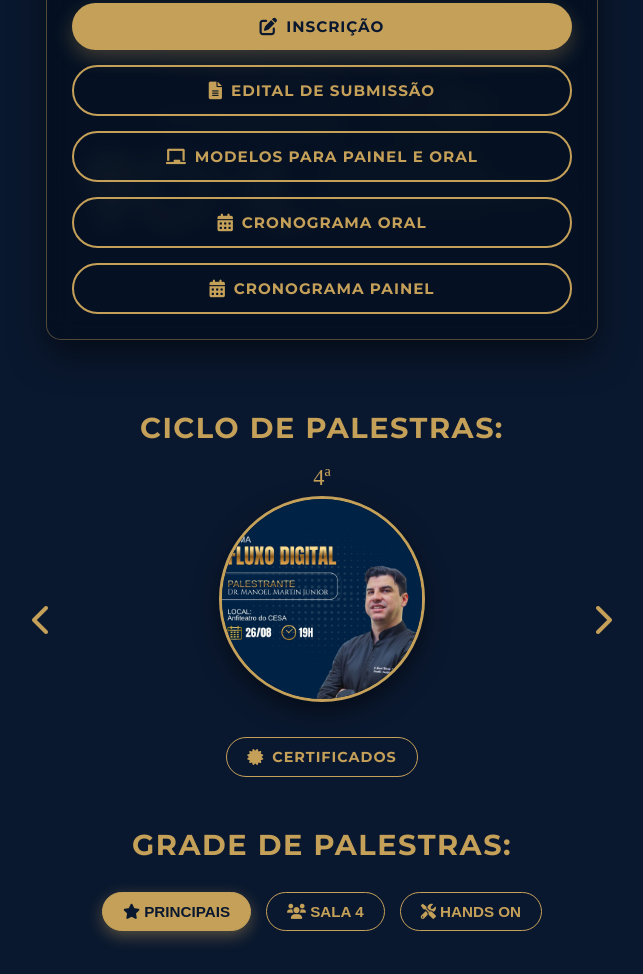
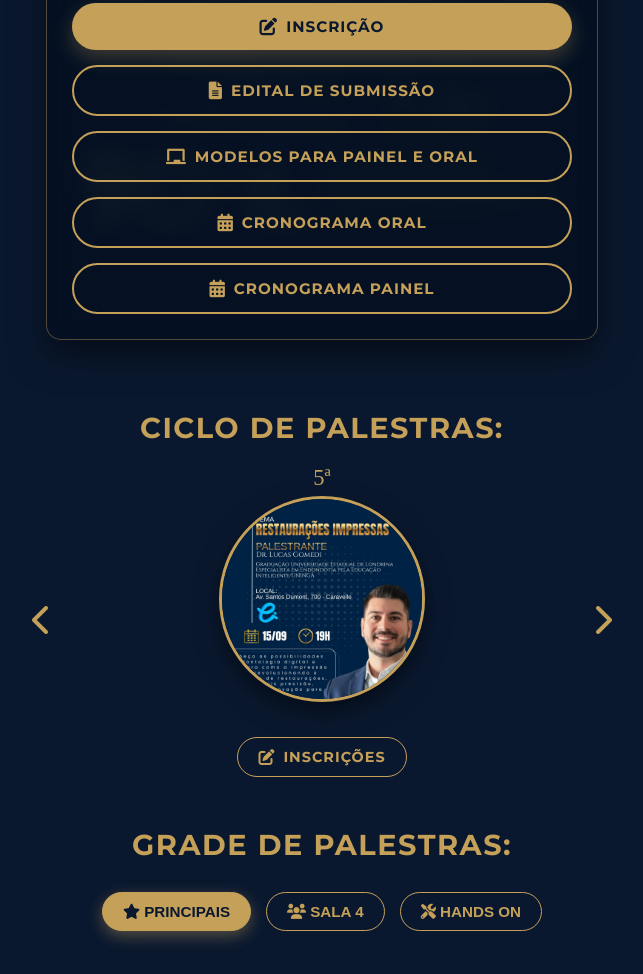
Before and after one commit to mpaivaluz/congressouel, a plain HTML site: page index.html in a window 1280 px wide. Shown: the part 306-1280 px from the top of the page, without its empty margins (318-961 px from the left). Drawn offline with Linux system fonts and the light colour scheme.

Commit message:
feat: add fifth lecture to carousel and update index configuration

```diff
--- a/index.html
+++ b/index.html
@@ -142,14 +142,25 @@
                         </a>
                     </div>
 
-                    <!-- Palestra 4 (Atual) -->
-                    <div class="palestra-item" id="palestra-3">
+                    <!-- Palestra 4 -->
+                    <div class="palestra-item" id="palestra-3" style="display: none;">
                         <span class="numero-palestra">4ª</span>
                         <img src="Imagem_palestra_4.jpg" alt="Palestra 04" class="imagem-palestra">
                         <h3 class="nome-palestra"></h3>
                         <a href="https://drive.google.com/drive/folders/1kUg4bgHxomp9b1c14CNDEZusxYs87mvN"
                             target="_blank" class="btn-certificados">
                             <i class="fas fa-certificate"></i> Certificados
+                        </a>
+                    </div>
+
+                    <!-- Palestra 5 (Atual) -->
+                    <div class="palestra-item" id="palestra-4">
+                        <span class="numero-palestra">5ª</span>
+                        <img src="imagem_palestra5.jpg" alt="Palestra 05" class="imagem-palestra">
+                        <h3 class="nome-palestra"></h3>
+                        <a href="https://docs.google.com/forms/d/e/1FAIpQLSfxAhDPfoGzs6nKINvQdZOgbZ_QlFduE0gVEI5xOomserEEbw/viewform"
+                            target="_blank" class="btn-certificados">
+                            <i class="fas fa-edit"></i> Inscrições
                         </a>
                     </div>
 
@@ -288,8 +299,8 @@
 
     <!-- Scripts do Carrossel -->
     <script>
-        let palestraAtual = 3;
-        const totalPalestras = 4;
+        let palestraAtual = 4;
+        const totalPalestras = 5;
 
         function mudarPalestra(direcao) {
             const currentEl = document.getElementById(`palestra-${palestraAtual}`);
```
Also changed, not shown: imagem_palestra5.jpg (added).
